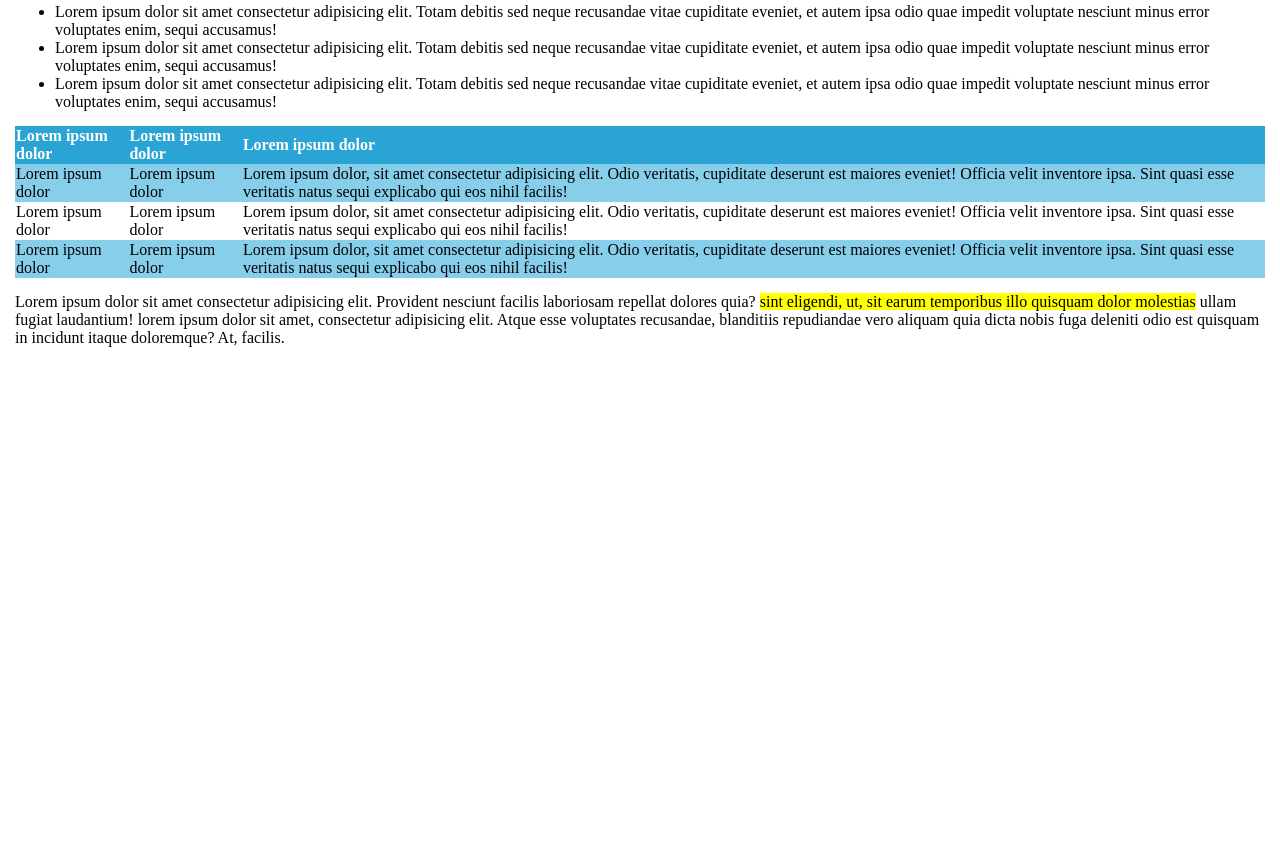
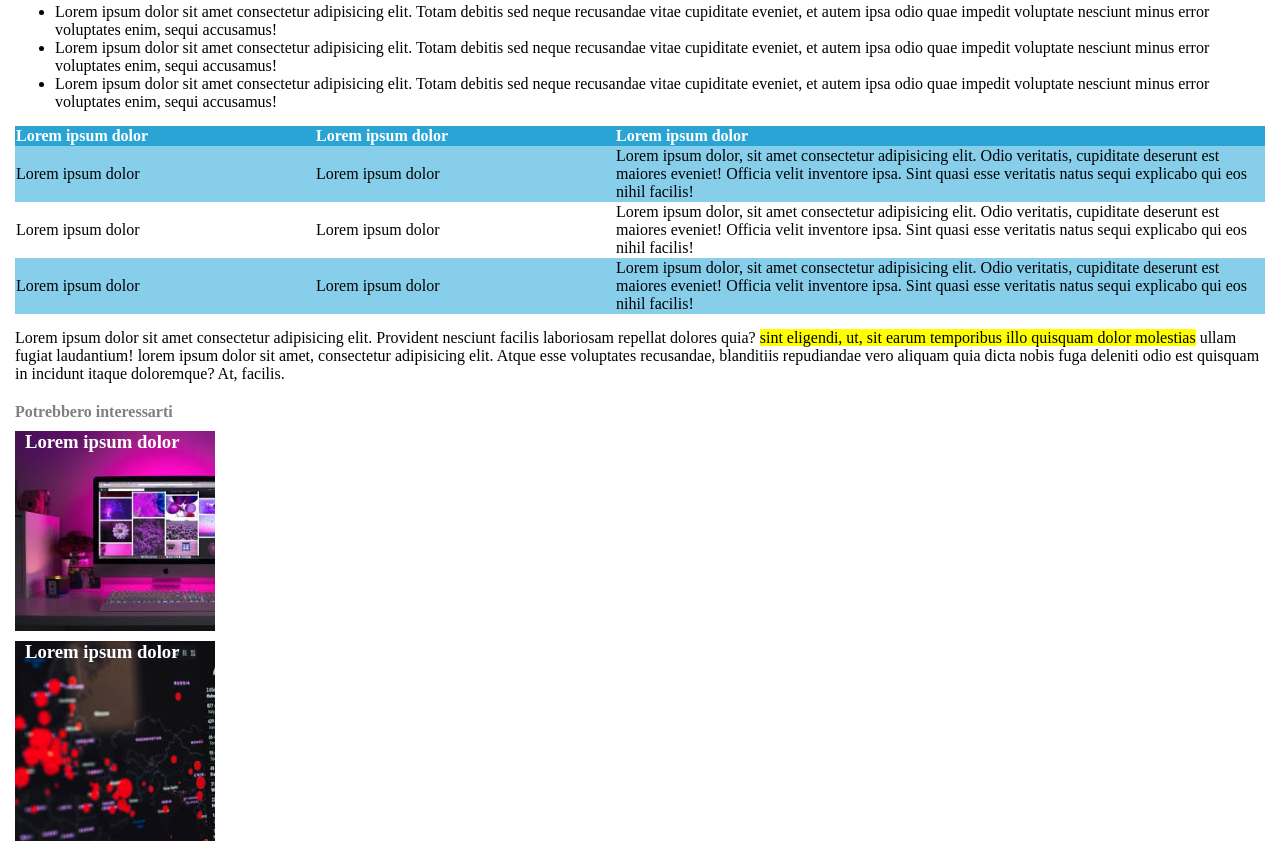
Before and after one commit to vittorioaquilino/html-css-booleaner, a plain HTML site: page index.html in a window 1280 px wide. Shown: the part 667-1523 px from the top of the page. Before the commit the page ends 1029 px from the top, so only its background shows below. Drawn offline with Linux system fonts and the light colour scheme.

Commit message:
esercizio completato

```diff
--- a/css/style.css
+++ b/css/style.css
@@ -59,8 +59,38 @@ a{
     color: white;
 }
 
+.col{
+    width: 300px;
+}
+
 .text-table1{
     margin-top: 20px;
     margin-bottom: 20px;
     background-color: skyblue;
 }
+
+#interest{
+    color: grey;
+    margin-top: 20px;
+}
+
+#img1{
+    background-image: url("../img/monitor.jpg");
+    width: 200px;
+    background-size: auto;
+    color: white;
+    height: 200px;
+    margin-top: 10px;
+}
+
+#img2{
+    background-image: url("../img/graph.jpg");
+    width: 200px;
+    background-size: auto;
+    color: white;
+    height: 200px;
+    margin-top: 10px;
+}
+.text-img{
+    margin: 10px;
+}
--- a/index.html
+++ b/index.html
@@ -58,8 +58,8 @@
         <!-- table -->
         <table class="tabella">
             <thead id="title">
-                <th>Lorem ipsum dolor</th>
-                <th>Lorem ipsum dolor</th>
+                <th class="col">Lorem ipsum dolor</th>
+                <th class="col">Lorem ipsum dolor</th>
                 <th>Lorem ipsum dolor</th>
             </thead>
 
@@ -89,6 +89,17 @@
         </div>
         <!-- /testo principale 2 -->
 
+        <p id="interest"><strong> Potrebbero interessarti</strong></p>
+
+        <!-- immagini -->
+        <div id="img1">
+            <h3 class="text-img"> Lorem ipsum dolor</h3>
+        </div>
+
+        <div id="img2">
+            <h3 class="text-img"> Lorem ipsum dolor</h3>
+        </div>
+         <!-- /immagini -->
     </main>
      <!-- main -->
 </body>
```
